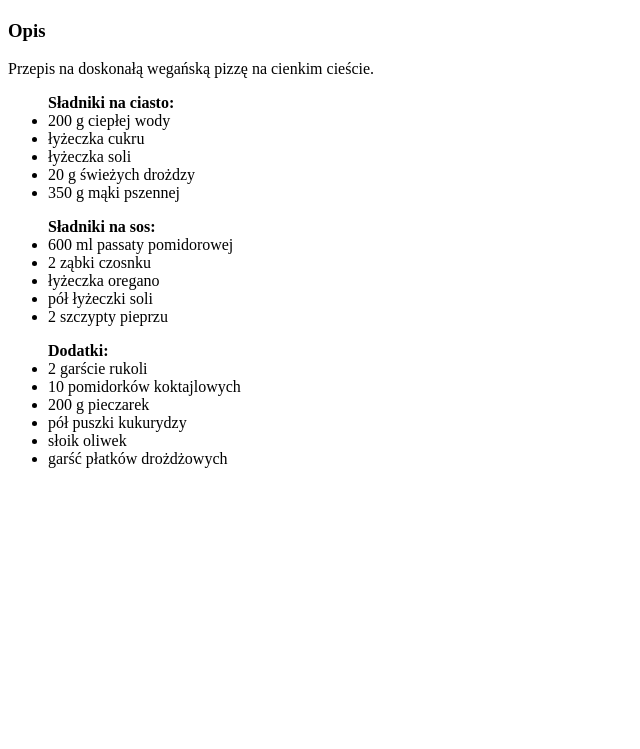
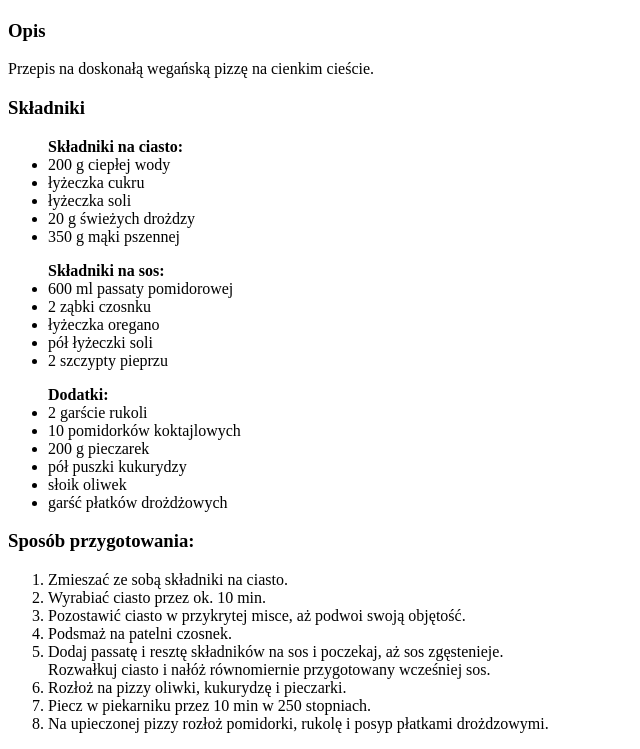
Before and after one commit to CieniuchOliwia/odin-recipes, a plain HTML site: page Przepis/pizza.html in a window 1280 px wide. Shown: the part 99-848 px from the top of the page, without its empty margins (0-640 px from the left). Before the commit the page ends 800 px from the top, so only its background shows below. Drawn offline with Linux system fonts and the light colour scheme.

Commit message:
ordered list

```diff
--- a/Przepis/pizza.html
+++ b/Przepis/pizza.html
@@ -8,10 +8,10 @@
       <h1>Pizza</h1>
       <img src="/home/oliwia/projects/repos/odin-recipes/Przepis/PIZZA.jpg">
       <h3>Opis</h3>
-        <body>
           <p>Przepis na doskonałą wegańską pizzę na cienkim cieście.</p>
+      <h3>Składniki</h3>
           <ul>
-            <strong>Sładniki na ciasto:</strong>
+            <strong>Składniki na ciasto:</strong>
             <li>200 g ciepłej wody</li>
             <li>łyżeczka cukru</li>
             <li>łyżeczka soli</li>
@@ -19,7 +19,7 @@
             <li>350 g mąki pszennej</li>
           </ul>
           <ul>
-            <strong>Sładniki na sos:</strong>
+            <strong>Składniki na sos:</strong>
             <li>600 ml passaty pomidorowej</li>
             <li>2 ząbki czosnku</li>
             <li>łyżeczka oregano</li>
@@ -35,7 +35,18 @@
             <li>słoik oliwek</li>
             <li>garść płatków drożdżowych</li>
           </ul>
-        </body>
+        <h3>Sposób przygotowania:</h3>
+          <ol>
+            <li>Zmieszać ze sobą składniki na ciasto.</li>
+            <li>Wyrabiać ciasto przez ok. 10 min.</li>
+            <li>Pozostawić ciasto w przykrytej misce, aż podwoi swoją objętość.</li>
+            <li>Podsmaż na patelni czosnek.</li>
+            <li>Dodaj passatę i resztę składników na sos i poczekaj, aż sos zgęstenieje.</li>
+            <l1>Rozwałkuj ciasto i nałóż równomiernie przygotowany wcześniej sos.</l1>
+            <li>Rozłoż na pizzy oliwki, kukurydzę i pieczarki.</li>
+            <li>Piecz w piekarniku przez 10 min w 250 stopniach.</li>
+            <li>Na upieczonej pizzy rozłoż pomidorki, rukolę i posyp płatkami drożdzowymi.</li>
+          </ol>
 
   </body>
 </html>
```
